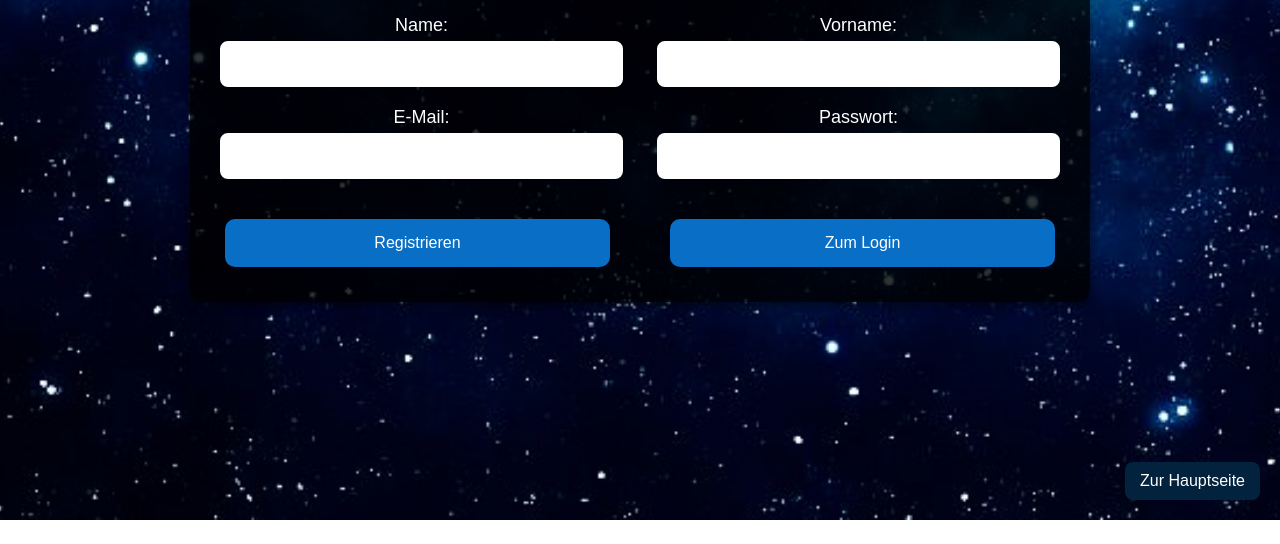
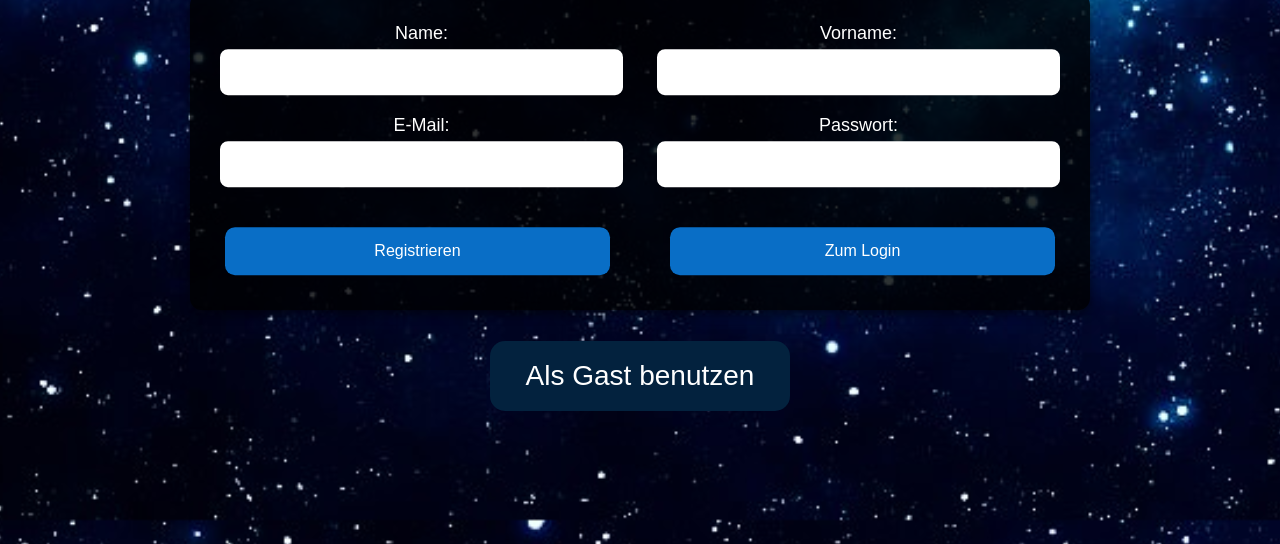
Before and after one commit to faebulinho/Black_Hole_Frontend, a website: page Black_Hole_Frontend/register.html in a window 1280 px wide. Shown: the part 280-824 px from the top of the page. Before the commit the page ends 800 px from the top, so only its background shows below. Drawn offline with Linux system fonts and the light colour scheme.

Commit message:
Als gast benutzen button und es paar stylistischi änderige

```diff
--- a/Black_Hole_Frontend/register.html
+++ b/Black_Hole_Frontend/register.html
@@ -49,7 +49,7 @@
     </div>
 
     <!-- Button zur Hauptseite -->
-    <button id="goToMain" onclick="window.location.href='index.html'">Zur Hauptseite</button>
+    <button id="goToMain" onclick="window.location.href='index.html'">Als Gast benutzen</button>
 
     <script src="script.js"></script>
 </body>
--- a/Black_Hole_Frontend/styles.css
+++ b/Black_Hole_Frontend/styles.css
@@ -217,6 +217,10 @@ body {
 
 /* #loginForm: Stile für das Anmeldeformular */
 #loginForm {
+    position: absolute;
+    top: 50%;
+    left: 50%;
+    transform: translate(-50%, -50%);
     display: flex;
     flex-direction: column;
     align-items: center;
@@ -276,17 +280,23 @@ body {
     color: black;
 }
 /* Registrierungsseite Layout */
+/* Registrierungsseite Layout */
 #registerPage {
     display: flex;
     flex-direction: column;
     align-items: center;
-    justify-content: center;
+    justify-content: flex-start; /* Stellt sicher, dass der Inhalt von oben nach unten beginnt */
     height: 75vh;
     text-align: center;
+    margin-top: 8%; /* Verschiebt den gesamten Inhalt um 10% der Containerhöhe nach oben */
 }
 
 /* Registrierungsformular */
 #registerForm {
+    position: absolute; /* Um es absolut relativ zum Viewport zu positionieren */
+    top: 50%; /* Beispiel für 40% Abstand zum oberen Rand der Seite */
+    left: 50%;
+    transform: translate(-50%, -40%); /* Anpassen der vertikalen Verschiebung */
     display: flex;
     flex-direction: column;
     align-items: center;
@@ -341,6 +351,7 @@ body {
     outline: none;
 }
 
+
 /* Button-Container für gleichmäßige Anordnung */
 .button-container {
     display: flex;
@@ -373,31 +384,24 @@ body {
 /* #goToMain: Stile für den Button, der zur Hauptseite führt */
 #goToMain {
     position: fixed;
-    bottom: 20px;
-    right: 20px;
+    top: 82%;
+    left: 50%;
+    transform: translate(-50%, -50%);
     padding: 10px 20px;
-    font-size: 18px;
+    font-size: 28px;
     background-color: #03223e;
     color: white;
     border: none;
-    border-radius: 8px;
+    border-radius: 15px;
     cursor: pointer;
+    width: 300px;
+    height: 70px;
+    transition: transform 0.2s ease-in-out; /* Weiche Animation */
 }
 
 /* #goToMain:hover: Stile für den Button, wenn er überfahren wird */
 #goToMain:hover {
-    background-color: darkblue;
+    background-color: white;
+    color: black;
+    transform: translate(-50%, -50%) scale(1.05); /* Vergrößert den Button um 10%, bleibt aber zentriert */
 }
-
-/* Wiederholung des Stils für #goToMain, was unnötig ist und entfernt werden kann */
-#goToMain {
-    position: fixed;
-    bottom: 20px;
-    right: 20px;
-    padding: 10px 15px;
-    font-size: 16px;
-    background-color: #03223e;
-    color: white;
-    border: none;
-    cursor: pointer;
-}
```
Also changed, not shown: Black_Hole_Frontend/login.html (+1 -1 lines).
